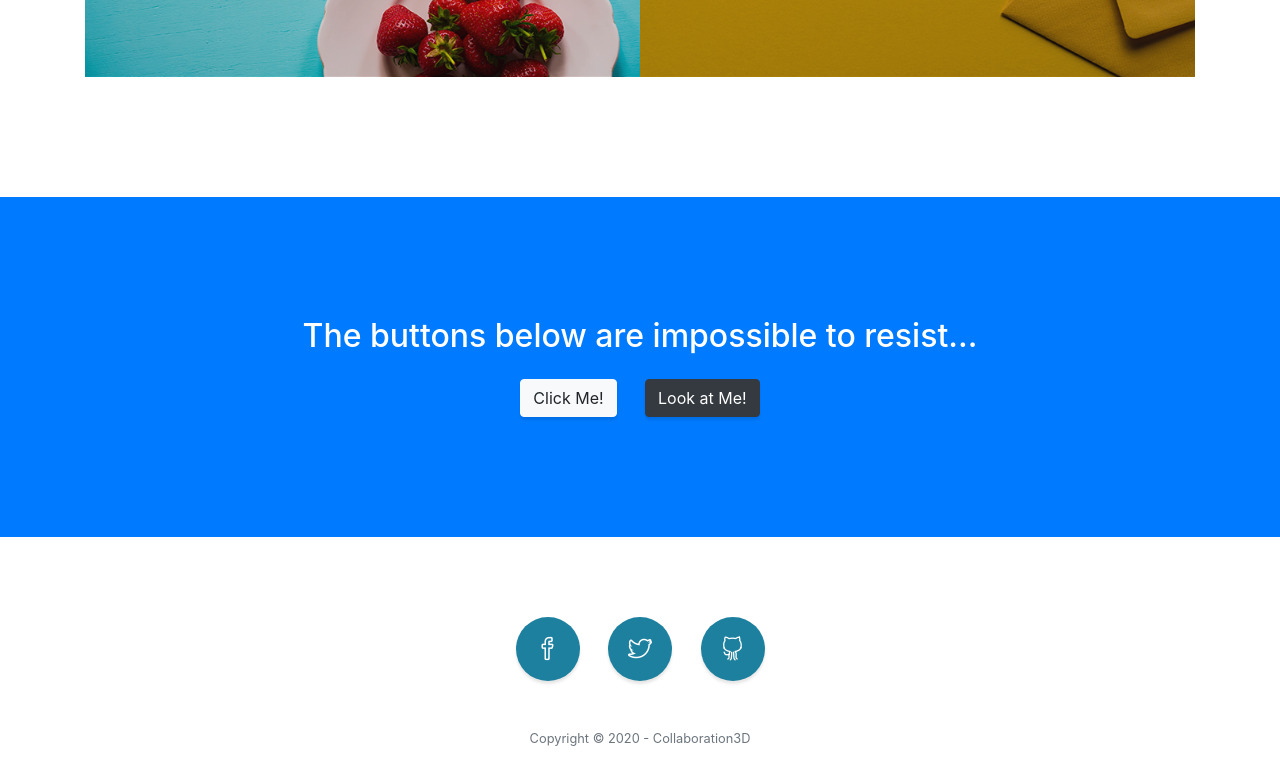
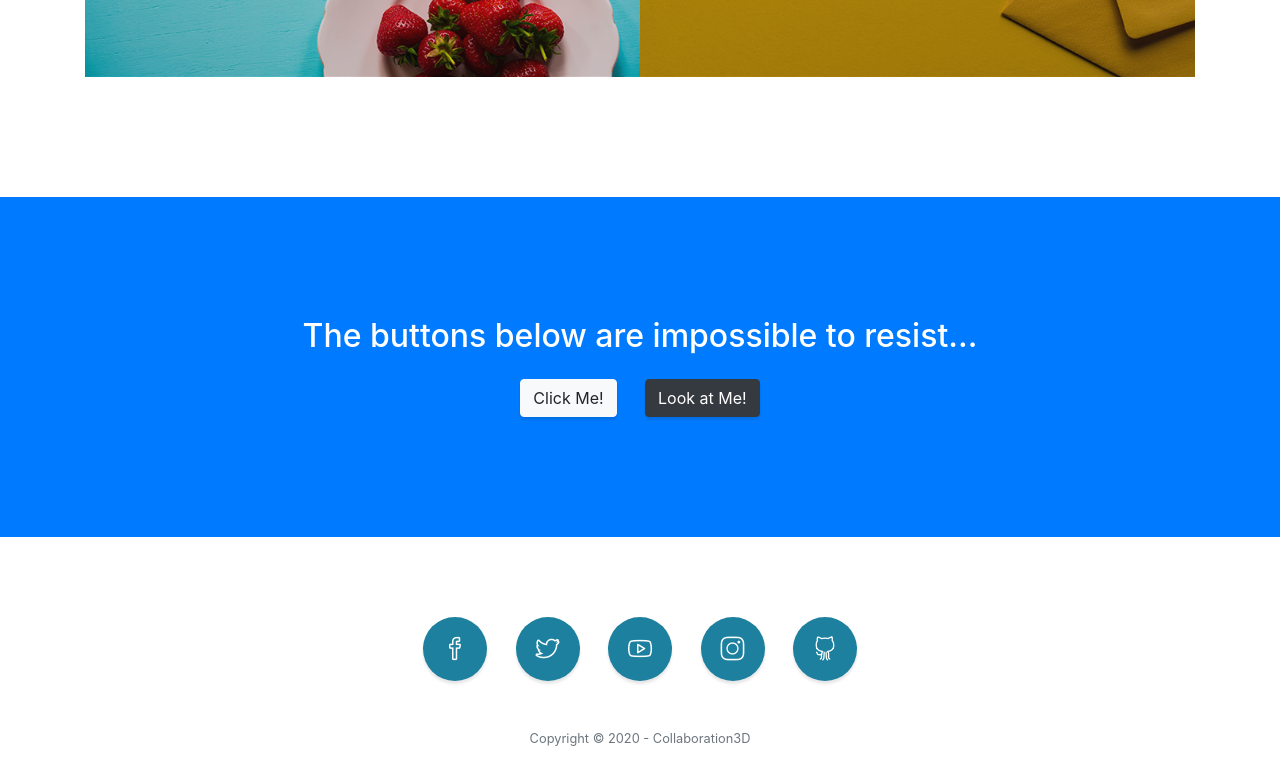
Before and after one commit to Fredestroyer007/collaboration3d.ca, a website with bundled scripts: page index.html in a window 1280 px wide. Shown: the part 3419-4203 px from the top of the page. Built offline with nearby package versions, Linux system fonts and the light colour scheme.

Commit message:
Média sociaux

```diff
--- a/index.html
+++ b/index.html
@@ -208,17 +208,27 @@
     <div class="container">
       <ul class="list-inline mb-5">
         <li class="list-inline-item">
-          <a class="social-link rounded-circle text-white mr-3" href="#">
+          <a class="social-link rounded-circle text-white mr-3" href="https://www.facebook.com/Collaboration3D/">
             <i class="icon-social-facebook"></i>
           </a>
         </li>
         <li class="list-inline-item">
-          <a class="social-link rounded-circle text-white mr-3" href="#">
+          <a class="social-link rounded-circle text-white mr-3" href="https://twitter.com/Collaboration3D">
             <i class="icon-social-twitter"></i>
           </a>
         </li>
         <li class="list-inline-item">
-          <a class="social-link rounded-circle text-white" href="#">
+          <a class="social-link rounded-circle text-white mr-3" href="https://www.youtube.com/channel/UCmy-xW865C4_kcxSLvCuT-Q">
+            <i class="icon-social-youtube"></i>
+          </a>
+        </li>
+        <li class="list-inline-item">
+          <a class="social-link rounded-circle text-white mr-3" href="https://www.instagram.com/collaboration3d/">
+            <i class="icon-social-instagram"></i>
+          </a>
+        </li>
+        <li class="list-inline-item">
+          <a class="social-link rounded-circle text-white" href="https://github.com/Fredestroyer007/Collaboration3D">
             <i class="icon-social-github"></i>
           </a>
         </li>
```
